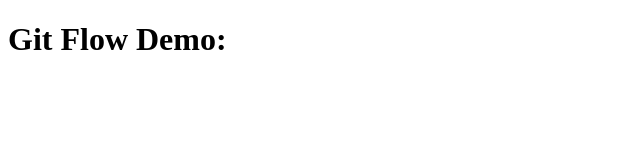
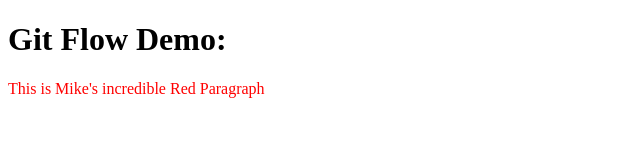
Before and after one commit to markbabi/babirad-brothers-bonanza, a plain HTML site: page index.html in a window 1280 px wide. Shown: the whole page, without its empty margins (0-640 px from the left). Drawn offline with Linux system fonts and the light colour scheme.

Commit message:
build red paragraph feature

```diff
--- a/index.html
+++ b/index.html
@@ -7,5 +7,8 @@
   </head>
   <body>
     <h1>Git Flow Demo:</h1>
+    <p class="red" style="color: red">
+      This is Mike's incredible Red Paragraph
+    </p>
   </body>
 </html>
```
